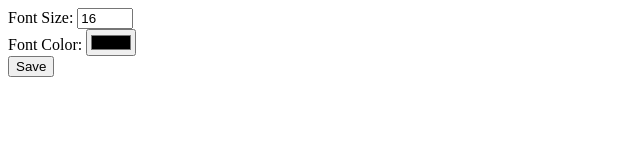
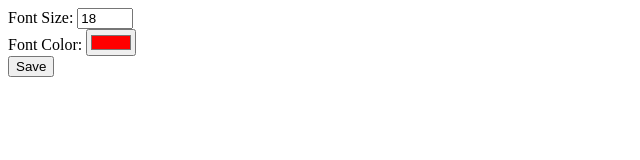
Before and after one commit to acciojob/preferred-cookie-OmSuryawanshi9011, a website: page main.html in a window 1280 px wide. Shown: the full height of the page, 0-640 px from the left. Drawn offline with Linux system fonts and the light colour scheme.

Commit message:
created a submission

```diff
--- a/main.html
+++ b/main.html
@@ -15,11 +15,11 @@
         name="fontsize"
         min="8"
         max="72"
-        value="16"
+        value="18"
       />
       <br />
       <label for="fontcolor">Font Color:</label>
-      <input type="color" id="fontcolor" name="fontcolor" value="#000000" />
+      <input type="color" id="fontcolor" name="fontcolor" value="#ff0000" />
       <br />
       <input type="submit" value="Save" />
     </form>
```
